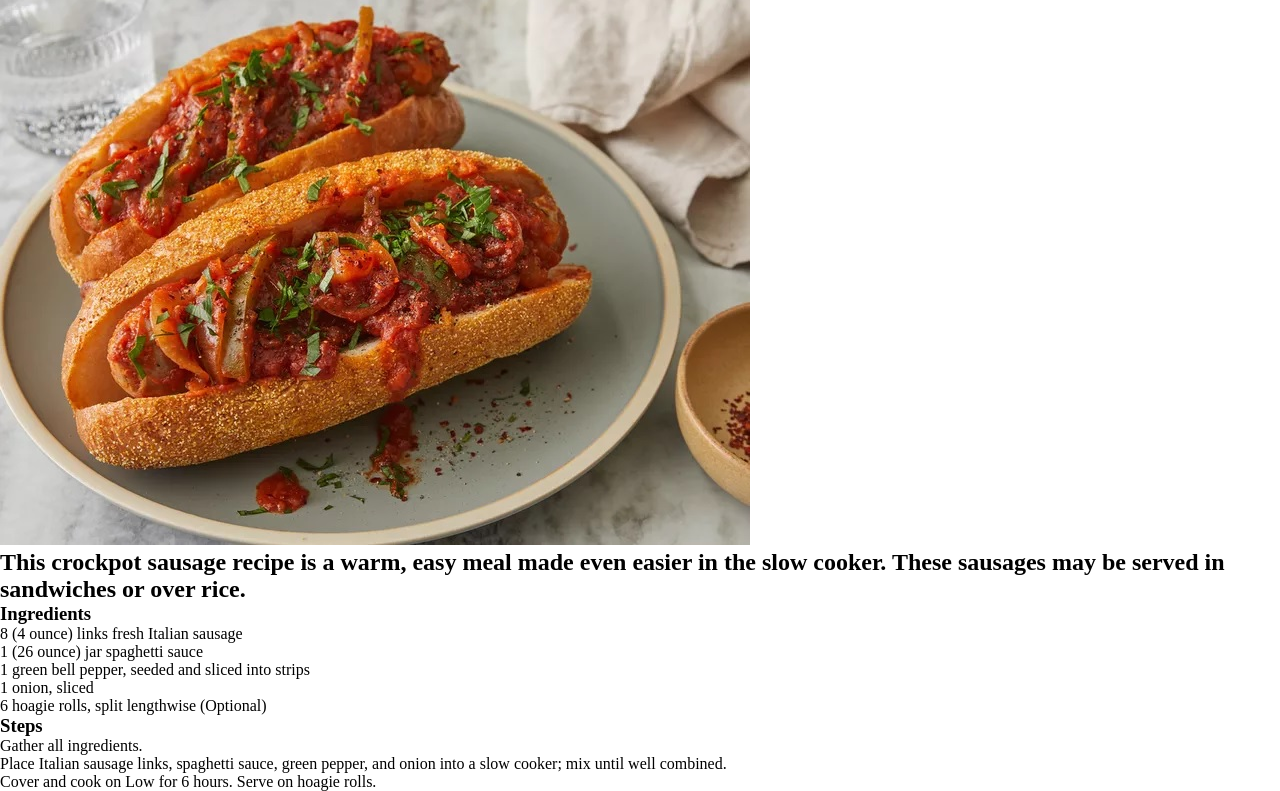
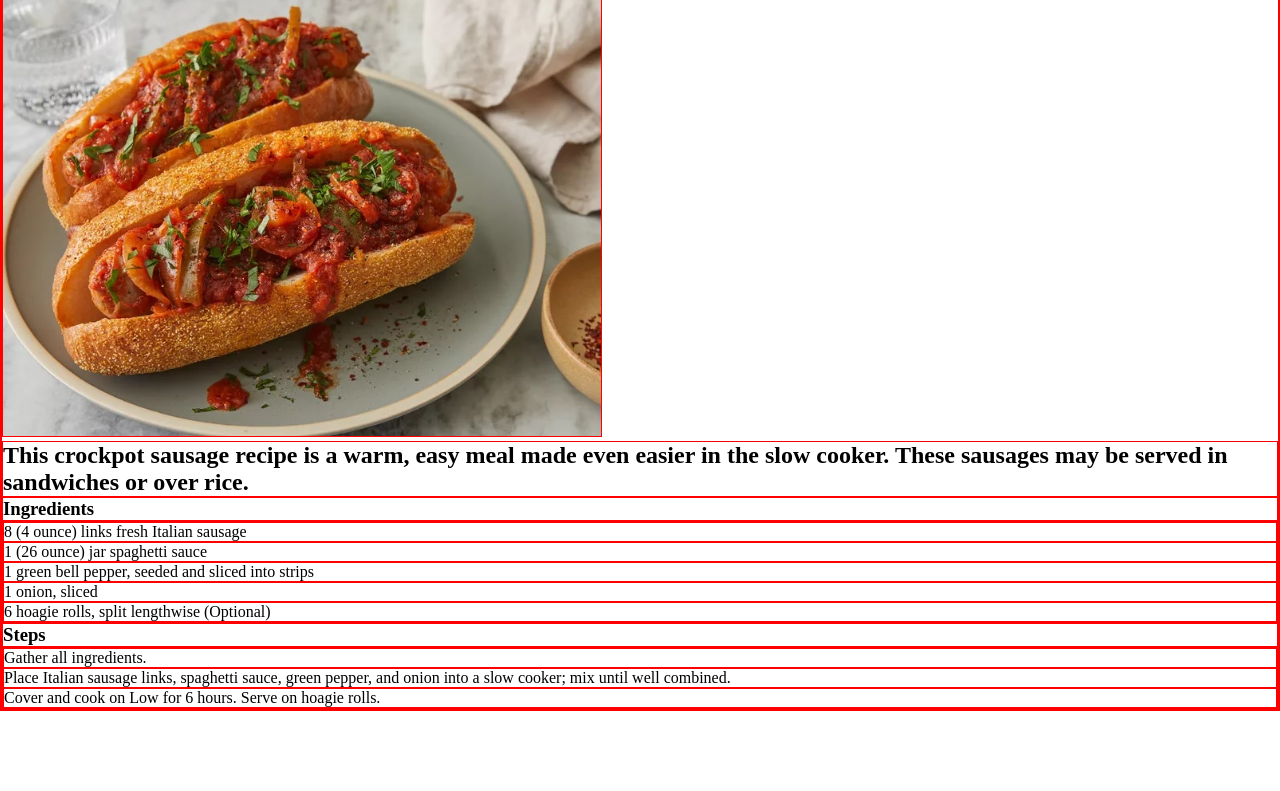
Before and after one commit to shaggameister/odin-recipes, a plain HTML site: page recipes/sausage.html in a window 1280 px wide. Shown: the part 55-846 px from the top of the page. After the commit the page ends 800 px from the top, so only its background shows below. Drawn offline with Linux system fonts and the light colour scheme; files that its build step writes are made by us from their sources.

Commit message:
minor changes

```diff
--- a/recipes/sausage.html
+++ b/recipes/sausage.html
@@ -4,11 +4,15 @@
     <meta charset="UTF-8" />
     <meta name="viewport" content="width=device-width, initial-scale=1.0" />
     <title>Saucey Sausage</title>
-    <link rel="stylesheet" href="styles.css" />
+    <link rel="stylesheet" href="../styles.css" />
   </head>
   <body>
     <h1>Saucey Sausage</h1>
-    <img src="../images/sausage.jpg" alt="a saucey sausage on a roll" />
+    <img
+      class="recipe-img"
+      src="../images/sausage.jpg"
+      alt="a saucey sausage on a roll"
+    />
     <h2>
       This crockpot sausage recipe is a warm, easy meal made even easier in the
       slow cooker. These sausages may be served in sandwiches or over rice.
--- a/styles.css
+++ b/styles.css
@@ -1,4 +1,12 @@
-* {
+*,
+*::before,
+*::after {
   margin: 0;
   padding: 0;
+  box-sizing: border-box;
+  border: 1px solid red;
 }
+
+.recipe-img {
+  width: 600px;
+}
```
Also changed, not shown: recipes/ropa.html (+6 -2 lines), recipes/tacos.html (+6 -2 lines), images/ropa.jpg.
